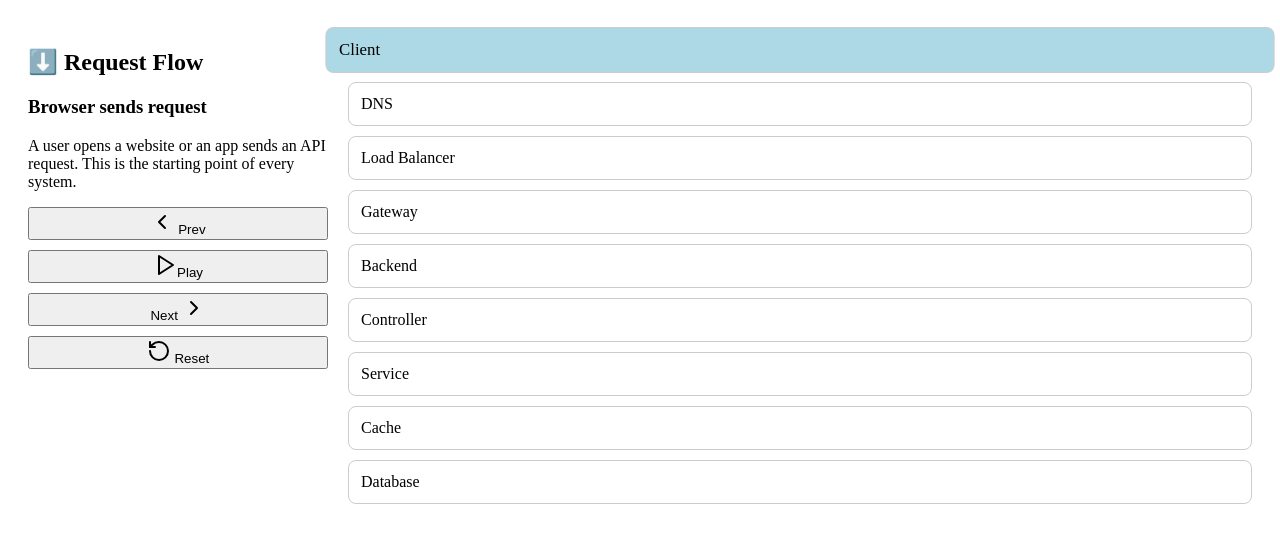
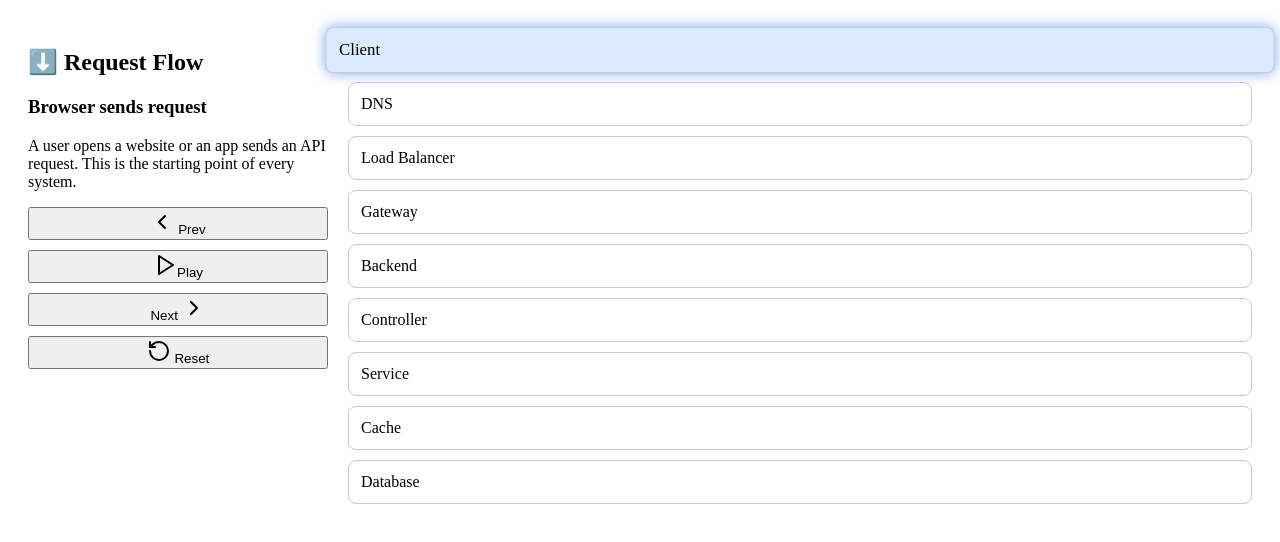
Before and after one commit to rjalaparthi/backend-request-flow, a React (Vite) app: page / in a window 1280 px wide. Shown: the top 542 px of the page. Built offline with nearby package versions, Linux system fonts and the light colour scheme.

Commit message:
Refine node styles for request and response flows
Updated styles for node elements to enhance visual feedback during request and response flows.

```diff
--- a/src/styles.css
+++ b/src/styles.css
@@ -20,14 +20,21 @@
   padding: 12px;
   border: 1px solid #ccc;
   border-radius: 8px;
+  transition: all 0.3s ease;
 }
 
+/* 🔵 Request flow */
 .node.down {
-  background: lightblue;
+  background: #dbeafe;
+  box-shadow: 0 0 12px rgba(59, 130, 246, 0.7);
+  transform: translateX(10px);
 }
 
+/* 🟢 Response flow */
 .node.up {
-  background: lightgreen;
+  background: #dcfce7;
+  box-shadow: 0 0 12px rgba(34, 197, 94, 0.7);
+  transform: translateX(-10px);
 }
 
 .buttons {
```
